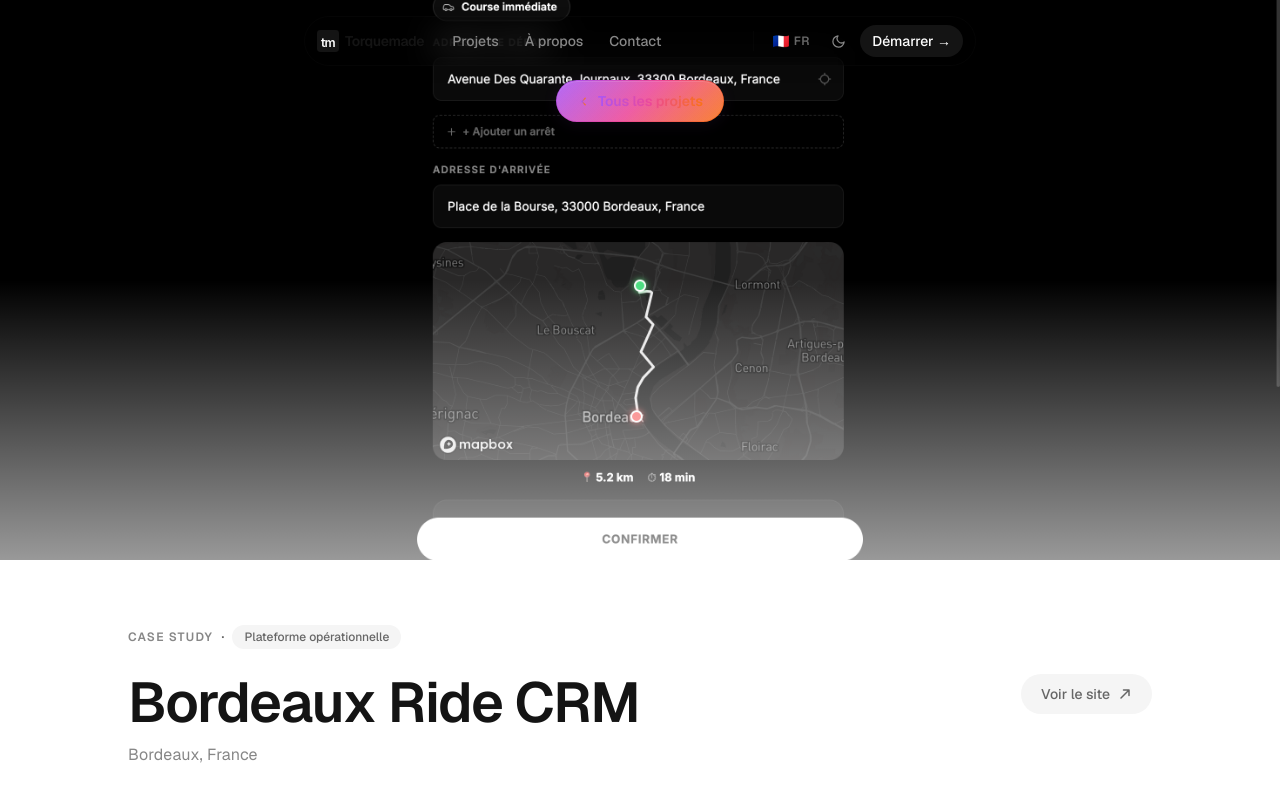
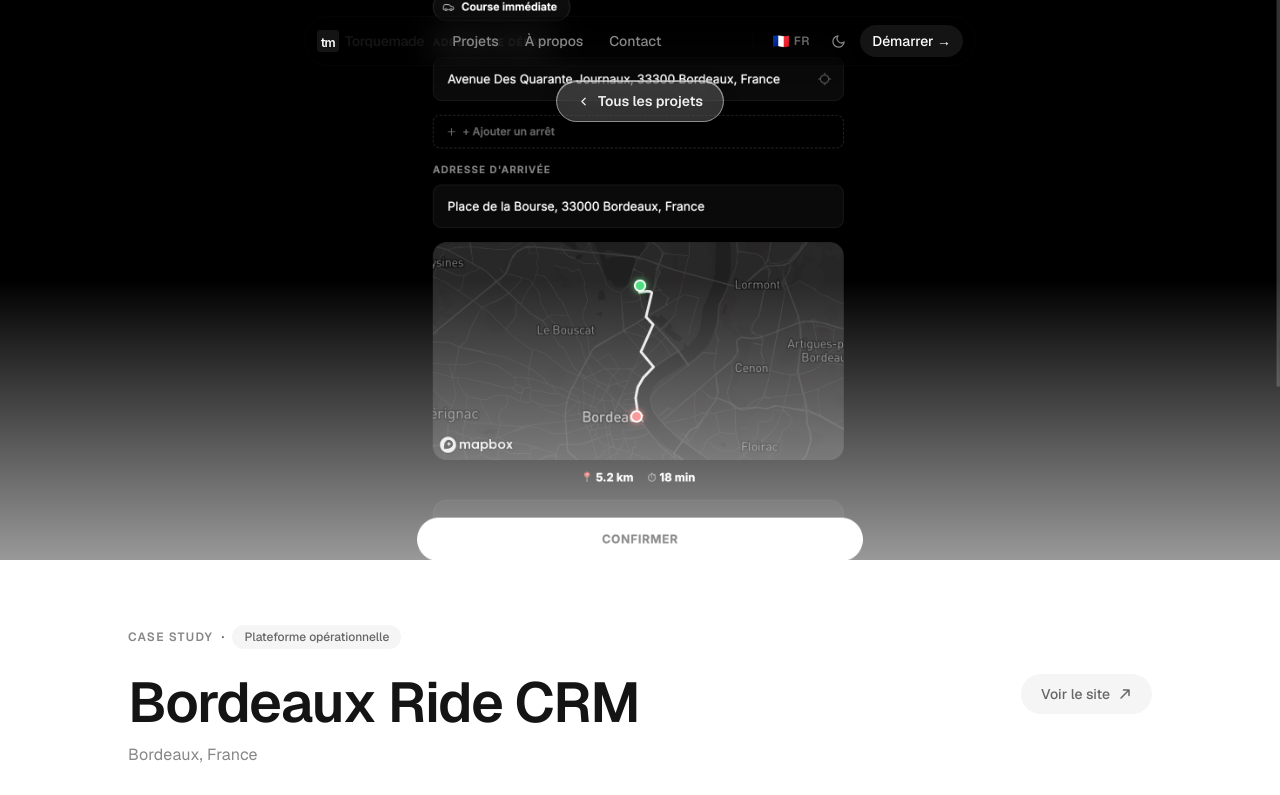
Before and after one commit to loanrmb/torquemade-v2, a Next.js app: page /work/bdxride-crm in a window 1280 px wide. Shown: the top 795 px of the page. Built offline with nearby package versions, Linux system fonts and the light colour scheme.

Commit message:
Update page.tsx

```diff
--- a/app/work/[slug]/page.tsx
+++ b/app/work/[slug]/page.tsx
@@ -44,37 +44,26 @@ export default function CaseStudyPage() {
     <>
       <NavPill />
 
-{/* ── BACK PILL — liquid glass ── */}
+{/* ── BACK PILL — true Liquid Glass ── */}
 <div className="fixed top-[4.5rem] left-0 right-0 z-40 px-5 pointer-events-none">
   <div className="mx-auto max-w-5xl flex justify-center pt-2">
     <Link
       href="/work"
-      className="pointer-events-auto inline-flex items-center gap-2 rounded-full px-5 py-2.5 text-sm font-semibold transition-opacity hover:opacity-75"
+      className="pointer-events-auto inline-flex items-center gap-2 rounded-full px-5 py-2.5 text-sm font-semibold transition-opacity hover:opacity-80"
       style={{
-        background: 'linear-gradient(hsl(var(--bg-primary) / 0.12), hsl(var(--bg-primary) / 0.12)) padding-box, linear-gradient(135deg, #a855f7 0%, #ec4899 50%, #f97316 100%) border-box',
-        border: '1px solid transparent',
-        backdropFilter: 'blur(20px) saturate(180%)',
-        WebkitBackdropFilter: 'blur(20px) saturate(180%)',
-        boxShadow: '0 2px 16px rgba(168,85,247,0.08), inset 0 1px 0 rgba(255,255,255,0.12)',
+        background: 'rgba(255, 255, 255, 0.18)',
+        backdropFilter: 'blur(24px) saturate(180%) brightness(1.05)',
+        WebkitBackdropFilter: 'blur(24px) saturate(180%) brightness(1.05)',
+        border: '1px solid rgba(255, 255, 255, 0.45)',
+        boxShadow: 'inset 0 1px 0 rgba(255,255,255,0.6), inset 0 -1px 0 rgba(0,0,0,0.06), 0 4px 20px rgba(0,0,0,0.10)',
+        color: 'rgba(255,255,255,0.92)',
+        textShadow: '0 1px 2px rgba(0,0,0,0.15)',
       }}
     >
-      <svg width="13" height="13" viewBox="0 0 16 16" fill="none">
-        <defs>
-          <linearGradient id="ag" x1="0%" y1="0%" x2="100%" y2="0%">
-            <stop offset="0%" stopColor="#a855f7"/>
-            <stop offset="100%" stopColor="#f97316"/>
-          </linearGradient>
-        </defs>
-        <path d="M10 12L6 8L10 4" stroke="url(#ag)" strokeWidth="1.5" strokeLinecap="round" strokeLinejoin="round"/>
+      <svg width="13" height="13" viewBox="0 0 16 16" fill="none" stroke="rgba(255,255,255,0.92)" strokeWidth="1.5" strokeLinecap="round" strokeLinejoin="round">
+        <path d="M10 12L6 8L10 4"/>
       </svg>
-      <span style={{
-        background: 'linear-gradient(to right, #a855f7, #ec4899, #f97316)',
-        WebkitBackgroundClip: 'text',
-        WebkitTextFillColor: 'transparent',
-        backgroundClip: 'text',
-      }}>
-        {lang === 'fr' ? 'Tous les projets' : 'All projects'}
-      </span>
+      {lang === 'fr' ? 'Tous les projets' : 'All projects'}
     </Link>
   </div>
 </div>
```
